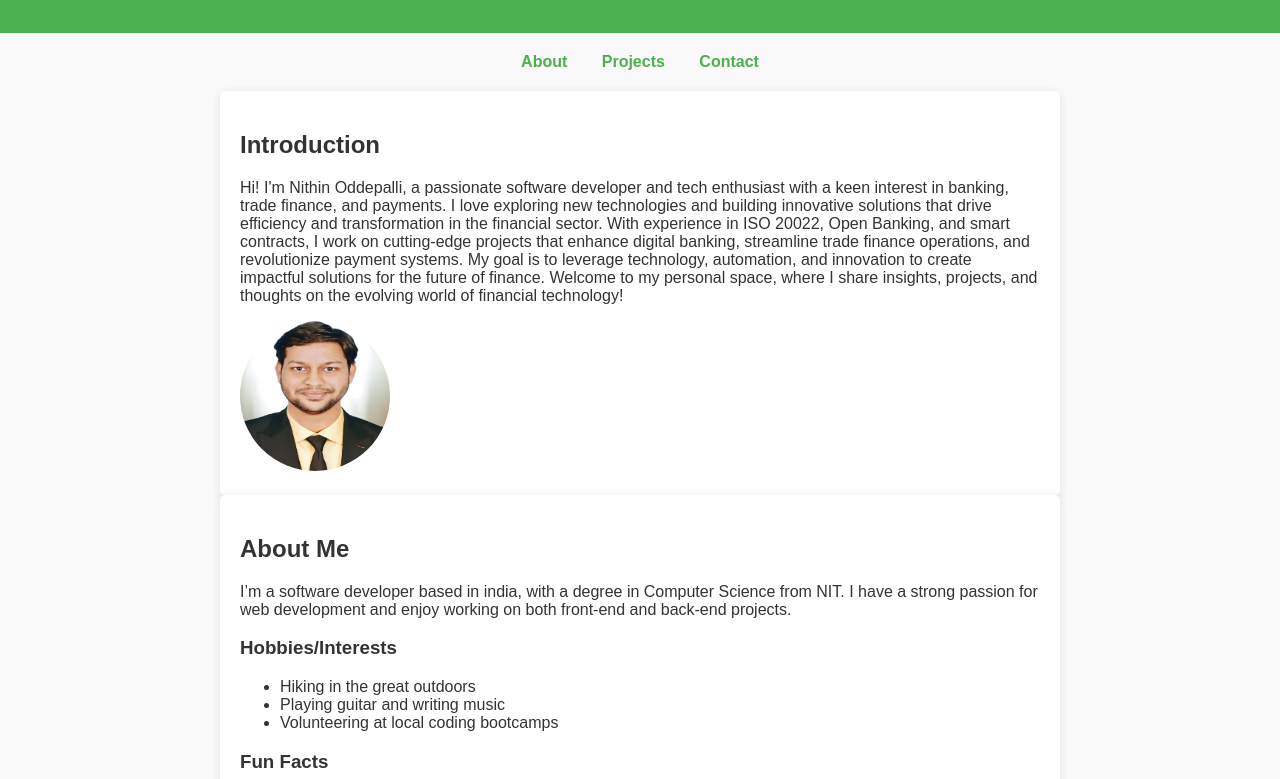
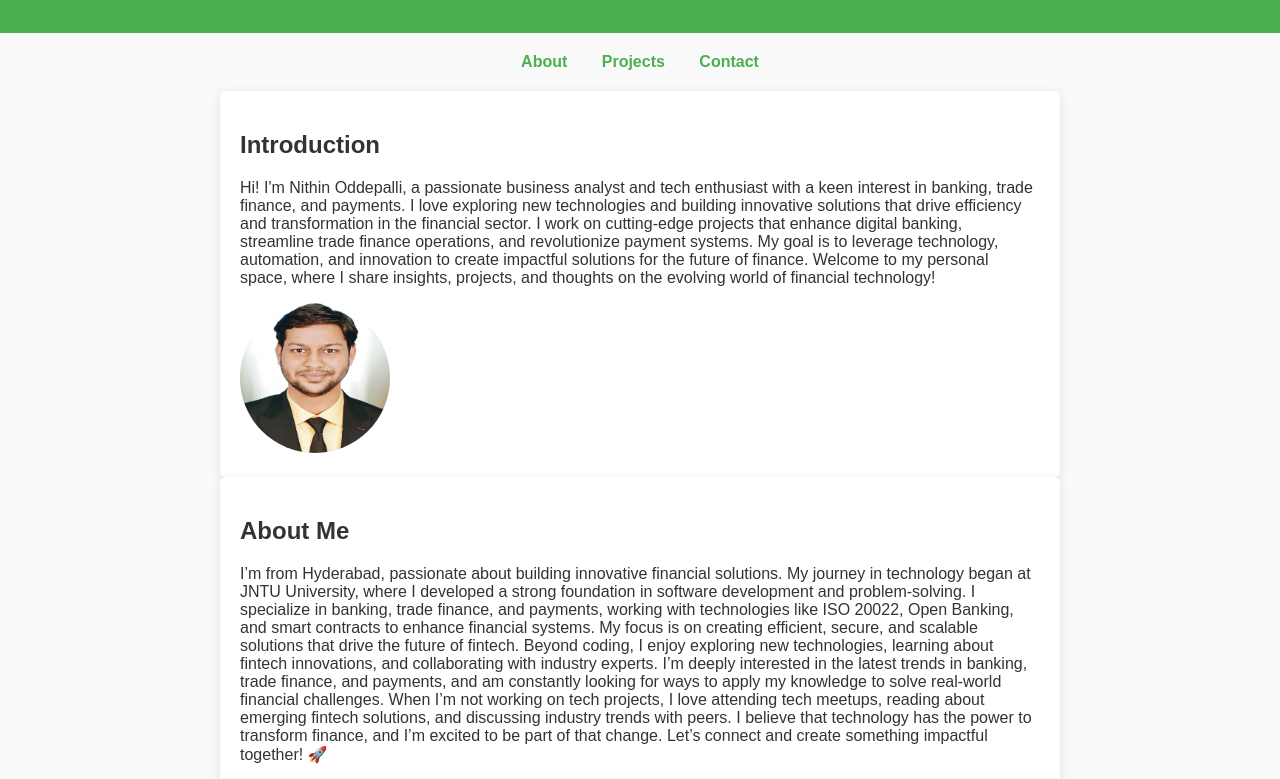
Before and after one commit to Nithinod/NithinOddepalli, a plain HTML site: page index.html in a window 1280 px wide. Shown: the part 121-900 px from the top of the page. Drawn offline with Linux system fonts and the light colour scheme.

Commit message:
Update index.html

```diff
--- a/index.html
+++ b/index.html
@@ -93,9 +93,9 @@
 
 <div class="container" id="home">
     <h2>Introduction</h2>
-    <p>Hi! I'm Nithin Oddepalli, a passionate software developer and tech enthusiast with a keen interest in banking, trade finance, and payments. I love exploring new technologies and building innovative solutions that drive efficiency and transformation in the financial sector.
+    <p>Hi! I'm Nithin Oddepalli, a passionate business analyst and tech enthusiast with a keen interest in banking, trade finance, and payments. I love exploring new technologies and building innovative solutions that drive efficiency and transformation in the financial sector.
 
-With experience in ISO 20022, Open Banking, and smart contracts, I work on cutting-edge projects that enhance digital banking, streamline trade finance operations, and revolutionize payment systems. My goal is to leverage technology, automation, and innovation to create impactful solutions for the future of finance.
+ I work on cutting-edge projects that enhance digital banking, streamline trade finance operations, and revolutionize payment systems. My goal is to leverage technology, automation, and innovation to create impactful solutions for the future of finance.
 
 Welcome to my personal space, where I share insights, projects, and thoughts on the evolving world of financial technology!</p>
     <img src="profile-pic.jpg" alt="Nithin Oddepalli" class="profile-pic">
@@ -103,18 +103,23 @@ Welcome to my personal space, where I share insights, projects, and thoughts on
 
 <div class="container" id="about">
     <h2>About Me</h2>
-    <p>I’m a software developer based in india, with a degree in Computer Science from NIT. I have a strong passion for web development and enjoy working on both front-end and back-end projects.</p>
+    <p>I’m from Hyderabad, passionate about building innovative financial solutions. My journey in technology began at JNTU University, where I developed a strong foundation in software development and problem-solving.
+
+I specialize in banking, trade finance, and payments, working with technologies like ISO 20022, Open Banking, and smart contracts to enhance financial systems. My focus is on creating efficient, secure, and scalable solutions that drive the future of fintech.
+
+Beyond coding, I enjoy exploring new technologies, learning about fintech innovations, and collaborating with industry experts. I’m deeply interested in the latest trends in banking, trade finance, and payments, and am constantly looking for ways to apply my knowledge to solve real-world financial challenges. When I’m not working on tech projects, I love attending tech meetups, reading about emerging fintech solutions, and discussing industry trends with peers.
+
+I believe that technology has the power to transform finance, and I’m excited to be part of that change. Let’s connect and create something impactful together! 🚀</p>
     <h3>Hobbies/Interests</h3>
     <ul>
-        <li>Hiking in the great outdoors</li>
-        <li>Playing guitar and writing music</li>
-        <li>Volunteering at local coding bootcamps</li>
+When I’m not immersed in the tech world, you’ll find me enjoying a few personal hobbies that fuel my creativity and curiosity. I love attending tech meetups and conferences to network with like-minded professionals and stay updated on the latest industry developments. I’m also an avid reader, especially when it comes to books and articles on emerging fintech solutions and technological innovations. Additionally, I enjoy discussing trends in finance and technology with peers, brainstorming new ideas, and participating in thought-provoking debates.
     </ul>
     <h3>Fun Facts</h3>
     <ul>
-        <li>I once backpacked through Europe for three months.</li>
-        <li>I can play five musical instruments.</li>
-        <li>My favorite food is sushi!</li>
+        <li>I’m a huge tech podcast listener – I love discovering new insights and hearing from industry leaders about the future of finance and technology.</li>
+        <li>Blockchain is one of my favorite topics, and I’m always excited about its potential in transforming industries like banking and trade finance.</li>
+        <li>When I need a break, I enjoy traveling to new places, exploring different cultures, and indulging in local tech scenes.</li>
+        <li>I also have a hidden talent for solving complex puzzles – a hobby that helps me think critically and creatively in both my personal and professional life.</li>
     </ul>
 </div>
 
```
